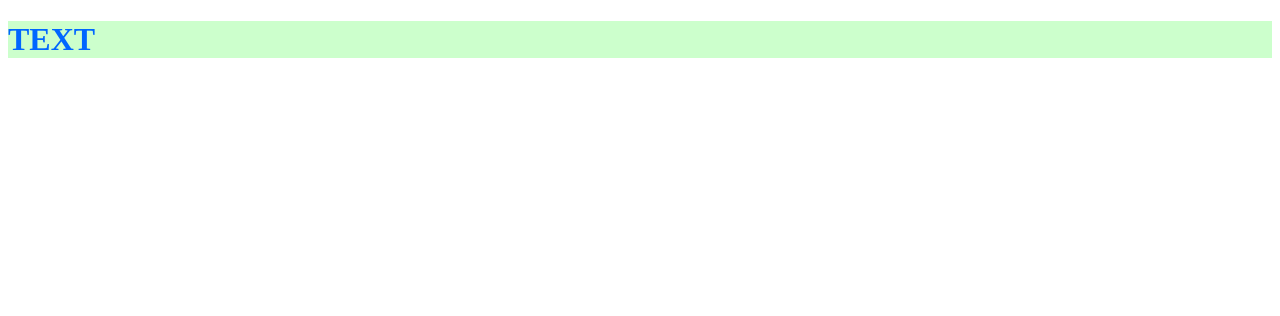
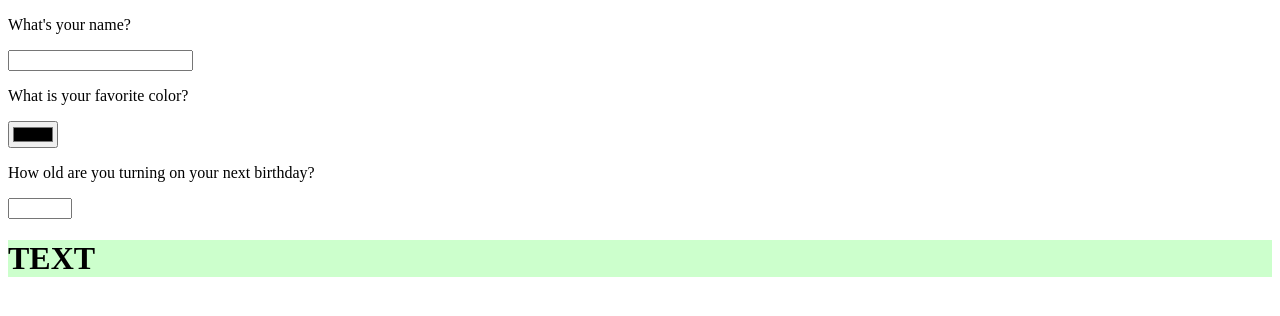
Before and after one commit to emmav6936/banner-generator, a plain HTML site: page index.html in a window 1280 px wide. Drawn offline with nearby package versions, Linux system fonts and the light colour scheme.

Commit message:
Add inputs need to add submit button

```diff
--- a/index.html
+++ b/index.html
@@ -1,25 +1,32 @@
 <!DOCTYPE html>
 <html>
+
 <head>
   <meta charset="UTF-8">
   <title>jQuery Template</title>
   <script src="https://code.jquery.com/jquery-3.1.1.js" integrity="sha256-16cdPddA6VdVInumRGo6IbivbERE8p7CQR3HzTBuELA=" crossorigin="anonymous"></script>
   <script>
-
-        $(function(){
+    $(function() {
 
     });
-
   </script>
   <style>
-      div{
-        background-color:#ccffcc;
-      };
+    div {
+      background-color: #ccffcc;
+    }
   </style>
 </head>
+
 <body>
-  <div style="color:#0066ff">
+  <p>What's your name?</p>
+  <form><input type="text" name="Name"></form>
+  <p>What is your favorite color?</p>
+  <form><input type="color" id="favoritecolor"></form>
+  <p>How old are you turning on your next birthday?</p>
+  <form><input type= "number" name="birthday" min="0" max="170"></form>
+  <div >
     <h1> TEXT </h1>
   </div>
 </body>
+
 </html>
```
Lines whose indentation alone changed are shown as unchanged.
